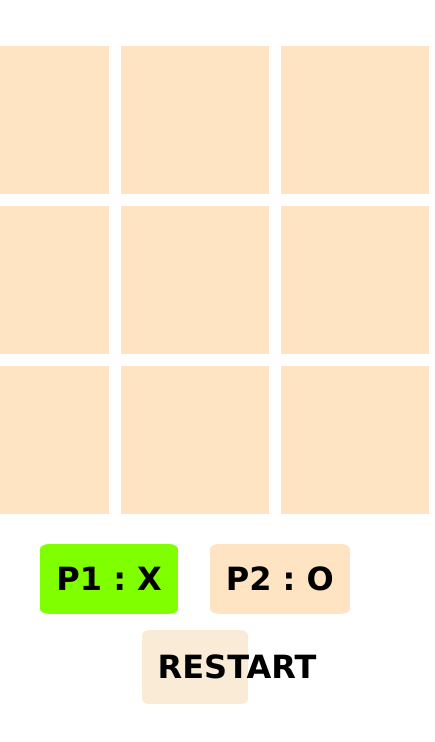
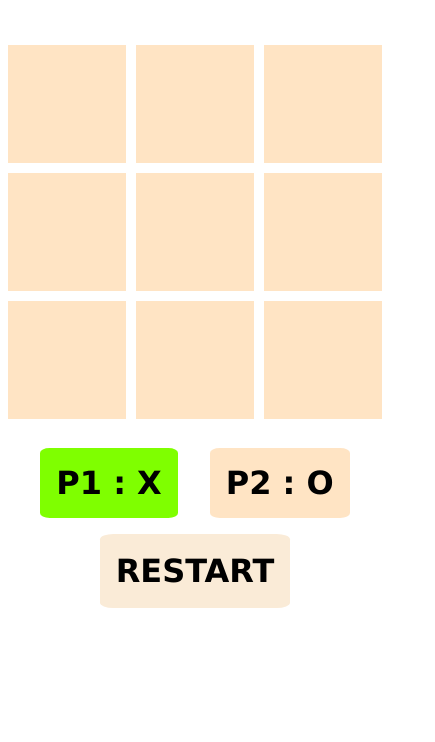
Before and after one commit to Ayroid/Web-TIC-TAC-TOE, a plain HTML site: page index.html in a window 390 px wide. Both pictures are taken after a click on the element "START". Shown: the whole page, 435 px wide, since content can reach past the window. Drawn offline with Linux system fonts and the light colour scheme.

Commit message:
phone resolution fixed

```diff
--- a/style.css
+++ b/style.css
@@ -8,8 +8,8 @@
 
 .matrix_table {
     display: grid;
-    grid-template-rows: 10rem 10rem 10rem;
-    grid-template-columns: 10rem 10rem 10rem;
+    grid-template-rows: 8rem 8rem 8rem;
+    grid-template-columns: 8rem 8rem 8rem;
 }
 
 .matrix_ele {
@@ -59,7 +59,7 @@
 .winner {
     display: none;
     height: 20vh;
-    width: 20%;
+    width: fit-content;
     text-align: center;
     justify-content: space-around;
     align-items: center;
@@ -68,6 +68,13 @@
 #playAgain {
     display: hidden;
     height: 5vh;
-    width: fit-content+5px;
+    width: fit-content;
     background-color: antiquewhite;
 }
+
+@media screen and (max-width:400px) {
+    .matrix_table {
+        grid-template-rows: 8rem 8rem 8rem;
+        grid-template-columns: 8rem 8rem 8rem;
+    }
+}
```
